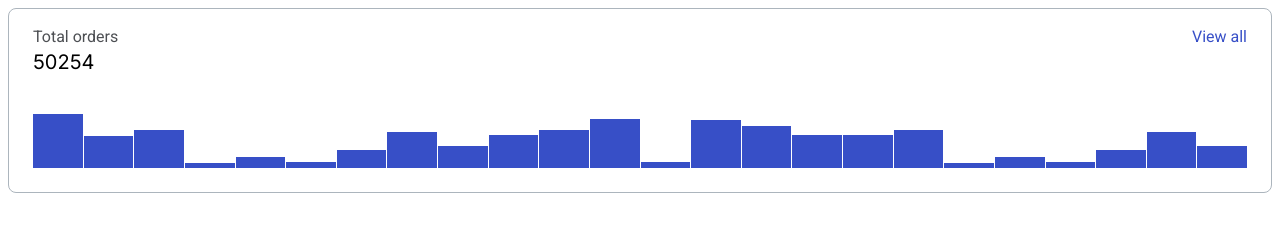
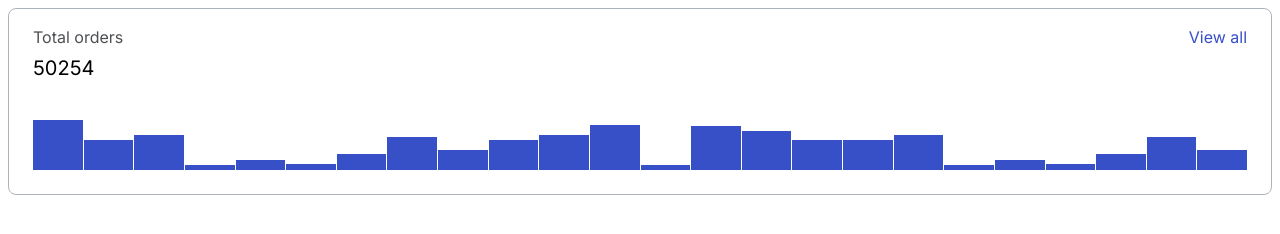
Before and after one commit to js-tasks-ru/htmlcss-20220317_maksim96, a website: page 04-lection2/01-histogram/index.html in a window 1280 px wide. Drawn offline with Linux system fonts and the light colour scheme.

Commit message:
Styles for histogram

```diff
--- a/04-lection2/01-histogram/histogram.css
+++ b/04-lection2/01-histogram/histogram.css
@@ -1,7 +1,6 @@
 .histogram {
     border: 1px solid var(--grey-3);
     border-radius: 8px;
-    height: 185px;
     box-sizing: border-box;
     padding: 16px 24px 24px;
 
@@ -11,6 +10,14 @@
 
 .histogram__header {
     display: flex;
+    margin-bottom: 6px;
+}
+
+.histogram__header-title {
+    flex-grow: 1;
+    color: var(--black);
+    opacity: 0.8;
+    margin: 0;
     font-family: 'Inter', serif;
     font-style: normal;
     font-weight: 400;
@@ -18,20 +25,16 @@
     line-height: 24px;
 }
 
-.histogram__header-title {
-    flex-grow: 1;
-    color: var(--black);
-    opacity: 0.8;
-    margin: 0;
-}
-
-.histogram__header-view-all {
+.histogram__link {
     color: var(--blue);
-    margin: 0;
+    font-family: 'Inter', serif;
+    font-style: normal;
+    font-weight: 400;
+    font-size: 16px;
+    line-height: 24px;
 }
 
 .histogram__count {
-    margin: 0;
     font-family: 'Inter', serif;
     font-style: normal;
     font-weight: 400;
@@ -41,7 +44,7 @@
 
 .histogram__data {
     margin-top: 39px;
-
+    height: 50px;
     display: flex;
     flex-grow: 1;
     align-items: flex-end;
--- a/04-lection2/01-histogram/index.html
+++ b/04-lection2/01-histogram/index.html
@@ -8,16 +8,16 @@
 <body>
 <div class="histogram">
     <div class="histogram__header">
-        <p class="histogram__header-title">
+        <h1 class="histogram__header-title">
             Total orders
-        </p>
-        <p class="histogram__header-view-all">
+        </h1>
+        <a class="histogram__link">
             View all
-        </p>
+        </a>
     </div>
-    <h4 class="histogram__count">
+    <div class="histogram__count">
         50254
-    </h4>
+    </div>
     <div class="histogram__data">
         <div class="histogram__data-item" style="height: 100%">
         </div>
```
